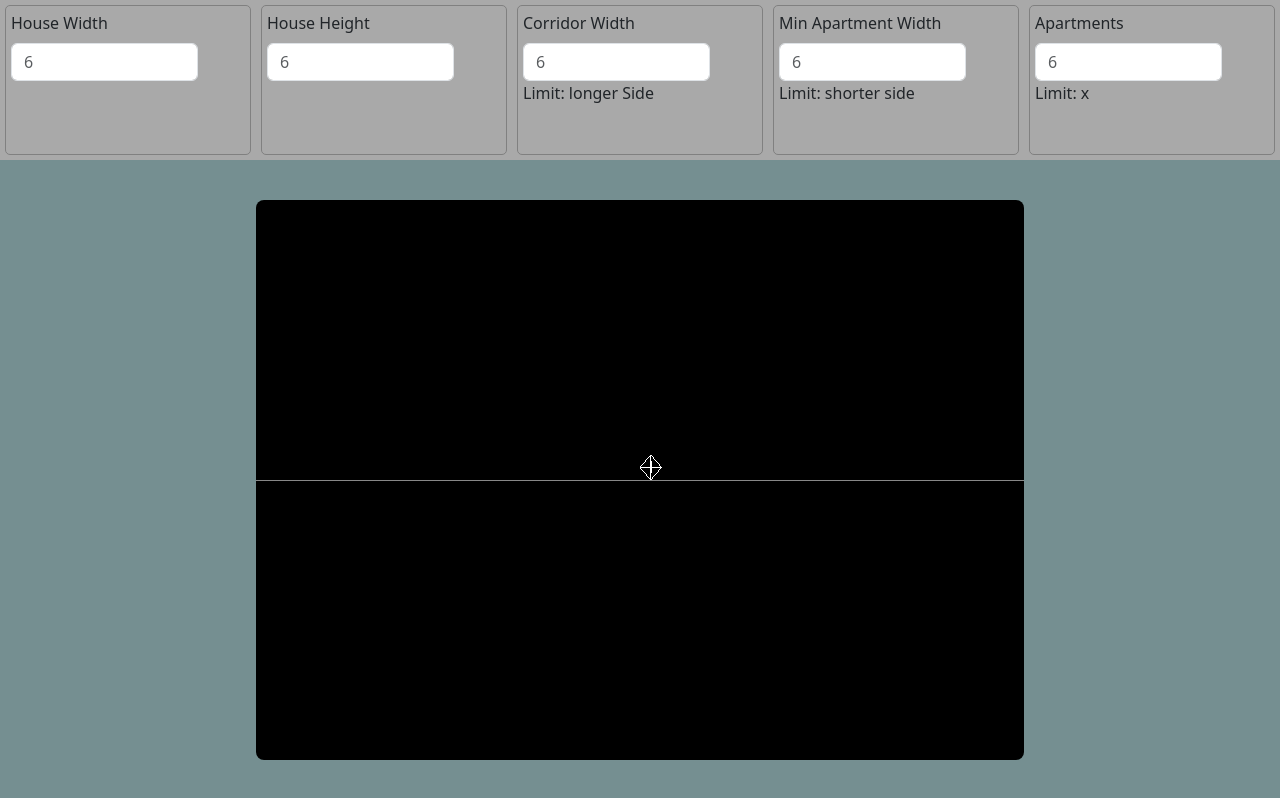
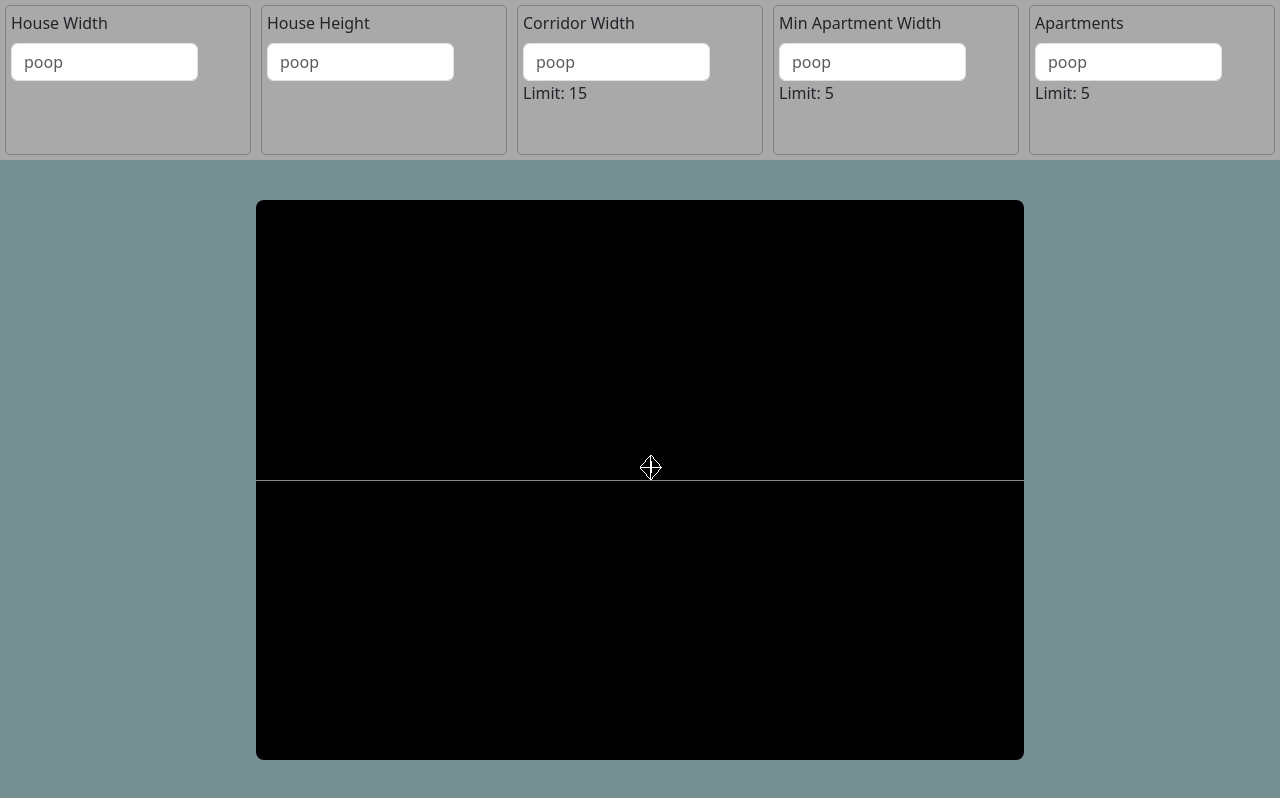
Before and after one commit to Knolldeboll/HouseGenerator, a React (Vite) app in the folder house-generator/: page / in a window 1280 px wide. Shown: the top 798 px of the page. Built offline with nearby package versions, Linux system fonts and the light colour scheme.

Commit message:
Added Zustand Param store, reading from the store

```diff
--- a/house-generator/package.json
+++ b/house-generator/package.json
@@ -13,7 +13,8 @@
     "bootstrap": "^5.3.3",
     "react": "^18.3.1",
     "react-dom": "^18.3.1",
-    "three": "^0.171.0"
+    "three": "^0.171.0",
+    "zustand": "^5.0.3"
   },
   "devDependencies": {
     "@eslint/js": "^9.15.0",
--- /dev/null
+++ b/house-generator/src/LimitStore.js
@@ -0,0 +1,10 @@
+import { create } from "zustand";
+
+export const useLimitStore = create((set) => ({
+  maxCorridorWidth: 15,
+  maxMinApartmentWidth: 5,
+  maxN: 5,
+  setMaxCorridorWidth: (val) => set({ maxCorridorWidth: val }),
+  setMaxMinApartmentWidth: (val) => set({ maxMinApartmentWidth: val }),
+  setMaxN: (val) => set({ maxN: val }),
+}));
--- a/house-generator/src/Settings.jsx
+++ b/house-generator/src/Settings.jsx
@@ -1,16 +1,41 @@
+import { use } from "react";
+import { useLimitStore } from "./LimitStore";
 import { SettingsTab } from "./SettingsTab";
 import React, { Component, useState } from "react"; // Oben ein Bereich, der mehrere Inputdingers für Settings enthält
 
 // Oben ein Bereich, der mehrere Inputdingers für Settings enthält
 const Settings = (props) => {
   console.log("Settings props: ", props);
-  const [n, setN] = useState(6);
+  //const [n, setN] = useState(6);
+
+  const n = "poop";
+  /*
   const [buildingWidth, setBuildingWidth] = useState(10);
   const [buildingHeight, setBuildingHeight] = useState(10);
   const [corridorWidth, setCorridorWidth] = useState(2);
   const [minapatmentArea, setMinapatmentArea] = useState(6);
   const [maxApartmentArea, setMaxApartmentArea] = useState(12);
   const [maxAR, setMaxAR] = useState(1.5);
+*/
+
+  // Should currently only contain default values
+  /*
+  // Der Bums funktioniert iwie nicht, da ist dann konstantes Rerendering
+  const { maxCorridorWidth, maxMinApartmentWidth, maxN } = useLimitStore(
+    (state) => ({
+      maxCorridorWidth: state.maxCorridorWidth,
+      maxMinApartmentWidth: state.maxMinApartmentWidth,
+      maxN: state.maxN,
+    })
+  );
+  */
+
+  // Store access, here only reading!
+  const maxCorridorWidth = useLimitStore((state) => state.maxCorridorWidth);
+  const maxMinApartmentWidth = useLimitStore(
+    (state) => state.maxMinApartmentWidth
+  );
+  const maxN = useLimitStore((state) => state.maxN);
 
   return (
     // div surrounds one setting tab
@@ -36,19 +61,19 @@ const Settings = (props) => {
       <SettingsTab
         placeHolder={n}
         labelText="Corridor Width"
-        limitValue="longer Side"
+        limitValue={maxCorridorWidth}
         onDataChange={props.onDataChange}
       />
       <SettingsTab
         placeHolder={n}
         labelText="Min Apartment Width"
-        limitValue="shorter side"
+        limitValue={maxMinApartmentWidth}
         onDataChange={props.onDataChange}
       />
       <SettingsTab
         placeHolder={n}
         labelText="Apartments"
-        limitValue="x"
+        limitValue={maxN}
         onDataChange={props.onDataChange}
       />
     </div>
--- a/house-generator/src/SettingsTab.jsx
+++ b/house-generator/src/SettingsTab.jsx
@@ -1,6 +1,7 @@
 import React, { Component } from "react";
 export const SettingsTab = (props) => {
   console.log("SettingsTab props: ", props);
+
   return (
     <div
       style={{
```
Also changed, not shown: house-generator/src/ThreeCanvas.jsx (+5 -2 lines), house-generator/src/ParamStore.js (added), 1 other file (tests, documents, lock files or other folders).
